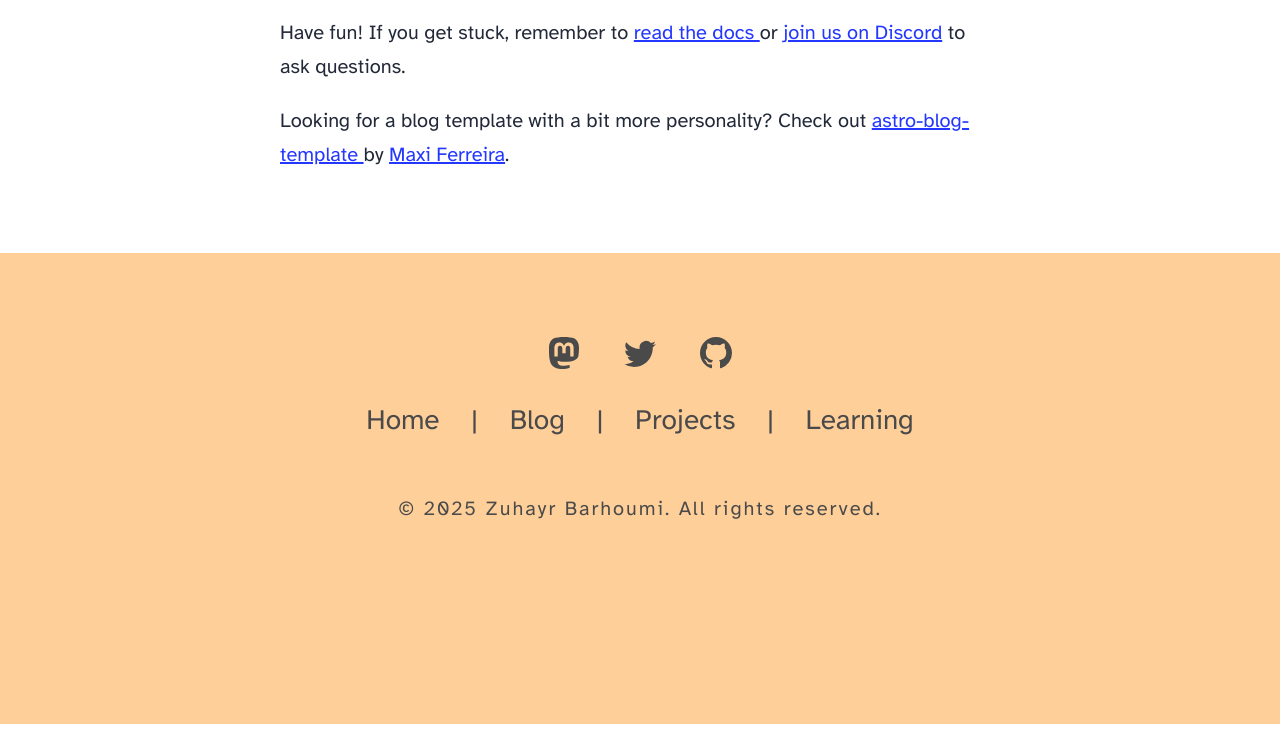
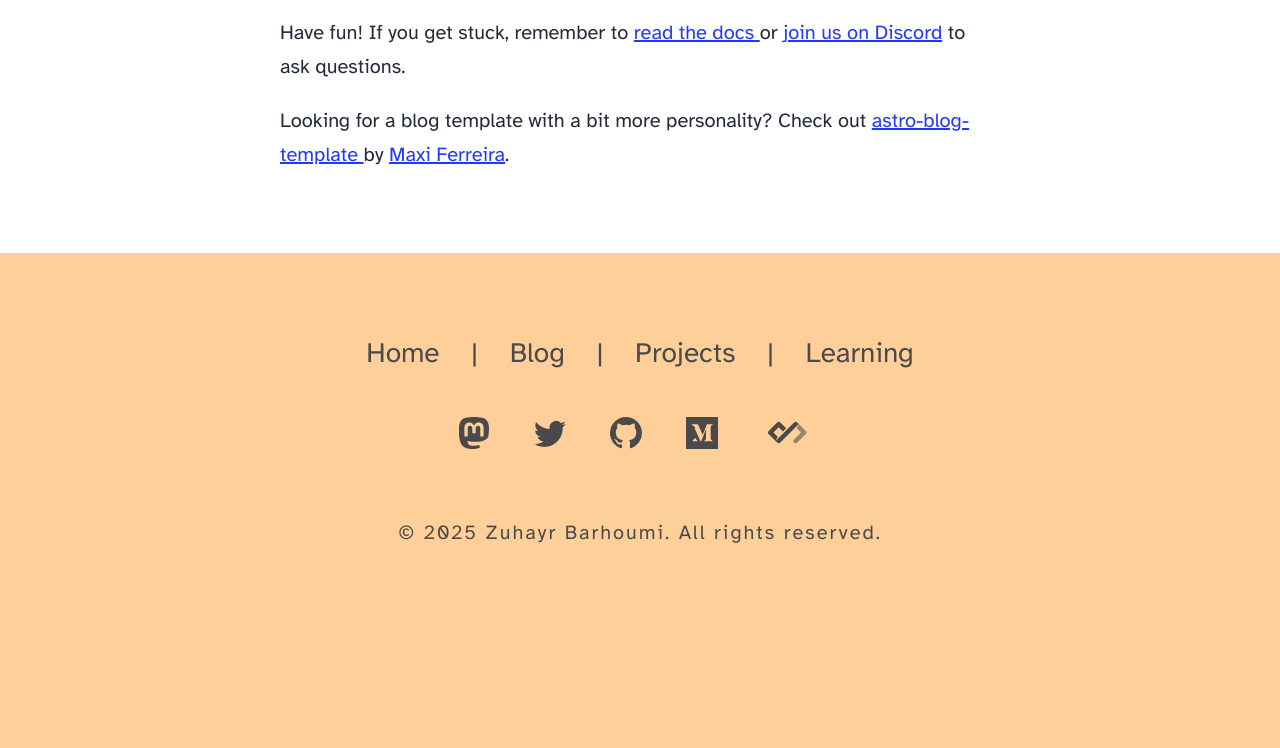
Before and after one commit to Zuhayr-Barhoumi/codelinguist, an Astro site: page / in a window 1280 px wide. Shown: the part 694-1442 px from the top of the page. Before the commit the page ends 1418 px from the top, so only its background shows below. Built offline with nearby package versions, Linux system fonts and the light colour scheme; Astro itself is replaced by a stand-in of ours.

Commit message:
a few more social icons

```diff
--- a/src/components/Footer.astro
+++ b/src/components/Footer.astro
@@ -3,50 +3,6 @@ const today = new Date();
 ---
 
 <footer class="py-4 bg-tertiary text-darkest text-center text-2xl lg:text-3xl">
-  <div class="social-links flex justify-center space-x-4 my-2">
-    <a href="https://m.webtoo.ls/@astro" target="_blank">
-      <span class="sr-only">Follow Astro on Mastodon</span>
-      <svg
-        viewBox="0 0 16 16"
-        aria-hidden="true"
-        width="32"
-        height="32"
-        astro-icon="social/mastodon"
-        ><path
-          fill="currentColor"
-          d="M11.19 12.195c2.016-.24 3.77-1.475 3.99-2.603.348-1.778.32-4.339.32-4.339 0-3.47-2.286-4.488-2.286-4.488C12.062.238 10.083.017 8.027 0h-.05C5.92.017 3.942.238 2.79.765c0 0-2.285 1.017-2.285 4.488l-.002.662c-.004.64-.007 1.35.011 2.091.083 3.394.626 6.74 3.78 7.57 1.454.383 2.703.463 3.709.408 1.823-.1 2.847-.647 2.847-.647l-.06-1.317s-1.303.41-2.767.36c-1.45-.05-2.98-.156-3.215-1.928a3.614 3.614 0 0 1-.033-.496s1.424.346 3.228.428c1.103.05 2.137-.064 3.188-.189zm1.613-2.47H11.13v-4.08c0-.859-.364-1.295-1.091-1.295-.804 0-1.207.517-1.207 1.541v2.233H7.168V5.89c0-1.024-.403-1.541-1.207-1.541-.727 0-1.091.436-1.091 1.296v4.079H3.197V5.522c0-.859.22-1.541.66-2.046.456-.505 1.052-.764 1.793-.764.856 0 1.504.328 1.933.983L8 4.39l.417-.695c.429-.655 1.077-.983 1.934-.983.74 0 1.336.259 1.791.764.442.505.661 1.187.661 2.046v4.203z"
-        ></path></svg
-      >
-    </a>
-    <a href="https://twitter.com/astrodotbuild" target="_blank">
-      <span class="sr-only">Follow Astro on Twitter</span>
-      <svg
-        viewBox="0 0 16 16"
-        aria-hidden="true"
-        width="32"
-        height="32"
-        astro-icon="social/twitter"
-        ><path
-          fill="currentColor"
-          d="M5.026 15c6.038 0 9.341-5.003 9.341-9.334 0-.14 0-.282-.006-.422A6.685 6.685 0 0 0 16 3.542a6.658 6.658 0 0 1-1.889.518 3.301 3.301 0 0 0 1.447-1.817 6.533 6.533 0 0 1-2.087.793A3.286 3.286 0 0 0 7.875 6.03a9.325 9.325 0 0 1-6.767-3.429 3.289 3.289 0 0 0 1.018 4.382A3.323 3.323 0 0 1 .64 6.575v.045a3.288 3.288 0 0 0 2.632 3.218 3.203 3.203 0 0 1-.865.115 3.23 3.23 0 0 1-.614-.057 3.283 3.283 0 0 0 3.067 2.277A6.588 6.588 0 0 1 .78 13.58a6.32 6.32 0 0 1-.78-.045A9.344 9.344 0 0 0 5.026 15z"
-        ></path></svg
-      >
-    </a>
-    <a href="https://github.com/withastro/astro" target="_blank">
-      <span class="sr-only">Go to Astro's GitHub repo</span>
-      <svg
-        viewBox="0 0 16 16"
-        aria-hidden="true"
-        width="32"
-        height="32"
-        astro-icon="social/github"
-        ><path
-          fill="currentColor"
-          d="M8 0C3.58 0 0 3.58 0 8c0 3.54 2.29 6.53 5.47 7.59.4.07.55-.17.55-.38 0-.19-.01-.82-.01-1.49-2.01.37-2.53-.49-2.69-.94-.09-.23-.48-.94-.82-1.13-.28-.15-.68-.52-.01-.53.63-.01 1.08.58 1.23.82.72 1.21 1.87.87 2.33.66.07-.52.28-.87.51-1.07-1.78-.2-3.64-.89-3.64-3.95 0-.87.31-1.59.82-2.15-.08-.2-.36-1.02.08-2.12 0 0 .67-.21 2.2.82.64-.18 1.32-.27 2-.27.68 0 1.36.09 2 .27 1.53-1.04 2.2-.82 2.2-.82.44 1.1.16 1.92.08 2.12.51.56.82 1.27.82 2.15 0 3.07-1.87 3.75-3.65 3.95.29.25.54.73.54 1.48 0 1.07-.01 1.93-.01 2.2 0 .21.15.46.55.38A8.012 8.012 0 0 0 16 8c0-4.42-3.58-8-8-8z"
-        ></path></svg
-      >
-    </a>
-  </div>
   <div class="mt-4 mb-12 border-t-2 border-darkest pt-4 w-fit mx-auto">
     <a
       class="px-4 md:px-5 lg:px-6 decoration-none text-grey hover:text-darkest"
@@ -67,6 +23,91 @@ const today = new Date();
       href="/learning">Learning</a
     >
   </div>
+
+  <div class="social-links flex justify-center space-x-4 my-2">
+    <a href="https://m.webtoo.ls/@CodeLinguist" target="_blank">
+      <span class="sr-only">Follow CodeLinguist on Mastodon</span>
+      <svg
+        viewBox="0 0 16 16"
+        aria-hidden="true"
+        width="32"
+        height="32"
+        CodeLinguist-icon="social/mastodon"
+        ><path
+          fill="currentColor"
+          d="M11.19 12.195c2.016-.24 3.77-1.475 3.99-2.603.348-1.778.32-4.339.32-4.339 0-3.47-2.286-4.488-2.286-4.488C12.062.238 10.083.017 8.027 0h-.05C5.92.017 3.942.238 2.79.765c0 0-2.285 1.017-2.285 4.488l-.002.662c-.004.64-.007 1.35.011 2.091.083 3.394.626 6.74 3.78 7.57 1.454.383 2.703.463 3.709.408 1.823-.1 2.847-.647 2.847-.647l-.06-1.317s-1.303.41-2.767.36c-1.45-.05-2.98-.156-3.215-1.928a3.614 3.614 0 0 1-.033-.496s1.424.346 3.228.428c1.103.05 2.137-.064 3.188-.189zm1.613-2.47H11.13v-4.08c0-.859-.364-1.295-1.091-1.295-.804 0-1.207.517-1.207 1.541v2.233H7.168V5.89c0-1.024-.403-1.541-1.207-1.541-.727 0-1.091.436-1.091 1.296v4.079H3.197V5.522c0-.859.22-1.541.66-2.046.456-.505 1.052-.764 1.793-.764.856 0 1.504.328 1.933.983L8 4.39l.417-.695c.429-.655 1.077-.983 1.934-.983.74 0 1.336.259 1.791.764.442.505.661 1.187.661 2.046v4.203z"
+        ></path></svg
+      >
+    </a>
+    <a href="https://twitter.com/CodeLinguistdotbuild" target="_blank">
+      <span class="sr-only">Follow CodeLinguist on Twitter</span>
+      <svg
+        viewBox="0 0 16 16"
+        aria-hidden="true"
+        width="32"
+        height="32"
+        CodeLinguist-icon="social/twitter"
+        ><path
+          fill="currentColor"
+          d="M5.026 15c6.038 0 9.341-5.003 9.341-9.334 0-.14 0-.282-.006-.422A6.685 6.685 0 0 0 16 3.542a6.658 6.658 0 0 1-1.889.518 3.301 3.301 0 0 0 1.447-1.817 6.533 6.533 0 0 1-2.087.793A3.286 3.286 0 0 0 7.875 6.03a9.325 9.325 0 0 1-6.767-3.429 3.289 3.289 0 0 0 1.018 4.382A3.323 3.323 0 0 1 .64 6.575v.045a3.288 3.288 0 0 0 2.632 3.218 3.203 3.203 0 0 1-.865.115 3.23 3.23 0 0 1-.614-.057 3.283 3.283 0 0 0 3.067 2.277A6.588 6.588 0 0 1 .78 13.58a6.32 6.32 0 0 1-.78-.045A9.344 9.344 0 0 0 5.026 15z"
+        ></path></svg
+      >
+    </a>
+    <a href="https://github.com/withCodeLinguist/CodeLinguist" target="_blank">
+      <span class="sr-only">Go to CodeLinguist's GitHub repo</span>
+      <svg
+        viewBox="0 0 16 16"
+        aria-hidden="true"
+        width="32"
+        height="32"
+        CodeLinguist-icon="social/github"
+        ><path
+          fill="currentColor"
+          d="M8 0C3.58 0 0 3.58 0 8c0 3.54 2.29 6.53 5.47 7.59.4.07.55-.17.55-.38 0-.19-.01-.82-.01-1.49-2.01.37-2.53-.49-2.69-.94-.09-.23-.48-.94-.82-1.13-.28-.15-.68-.52-.01-.53.63-.01 1.08.58 1.23.82.72 1.21 1.87.87 2.33.66.07-.52.28-.87.51-1.07-1.78-.2-3.64-.89-3.64-3.95 0-.87.31-1.59.82-2.15-.08-.2-.36-1.02.08-2.12 0 0 .67-.21 2.2.82.64-.18 1.32-.27 2-.27.68 0 1.36.09 2 .27 1.53-1.04 2.2-.82 2.2-.82.44 1.1.16 1.92.08 2.12.51.56.82 1.27.82 2.15 0 3.07-1.87 3.75-3.65 3.95.29.25.54.73.54 1.48 0 1.07-.01 1.93-.01 2.2 0 .21.15.46.55.38A8.012 8.012 0 0 0 16 8c0-4.42-3.58-8-8-8z"
+        ></path></svg
+      >
+    </a>
+    <a href="https://medium.com/@zouheir.barhoumi">
+      <span class="sr-only">Follow CodeLinguist on Medium</span>
+      <svg viewBox="0 0 24 24" width="32" height="32">
+        <path
+          d="M0 0v32h32V0H0zm19.938 5.686L18.651 6.92a.376.376 0 0 0-.143.362v9.067a.376.376 0 0 0 .143.362l1.257 1.234v.271h-6.322v-.271l1.302-1.265c.128-.128.128-.165.128-.361V8.99l-3.62 9.195h-.49L6.69 8.99v6.163a.85.85 0 0 0 .233.707l1.694 2.054v.271H4.815v-.271L6.51 15.86a.82.82 0 0 0 .218-.707V8.027a.624.624 0 0 0-.203-.527L4.254 5.686v-.271h4.674l3.613 7.923 3.176-7.923h4.456v.271z"
+          fill="currentColor"></path>
+      </svg>
+    </a>
+    <a href="https://daily.dev/@zouheir.barhoumi">
+      <span class="sr-only">Follow CodeLinguist on Medium</span>
+      <svg width="60px" height="60px" viewBox="0 0 40 50" version="1.1">
+        <g
+          id="Logo/White"
+          stroke="none"
+          stroke-width="1"
+          fill="none"
+          fill-rule="evenodd"
+        >
+          <g
+            id="Icon"
+            transform="translate(0.000000, 4.000000)"
+            fill="currentColor"
+          >
+            <g
+              id="Secound"
+              opacity="0.56"
+              transform="translate(21.000000, 0.930000)"
+            >
+              <path
+                d="M6.47910463,8.01371418 L2.94663391,4.48124347 L4.71194884,0.95 L10.4515234,6.68957458 C11.1828255,7.42087669 11.1828255,8.60655167 10.4515234,9.33785378 L3.38719562,16.4021816 C2.65589351,17.1334837 1.47021853,17.1334837 0.738916421,16.4021816 C0.00761431424,15.6708795 0.00761431424,14.4852045 0.738916421,13.7539024 L6.47910463,8.01371418 Z"
+                id="Combined-Shape"></path>
+            </g>
+            <path
+              d="M21.7402327,0.548323198 C22.4715349,-0.182978908 23.6575166,-0.182672097 24.3888188,0.54863001 L25.7132652,1.87307642 L10.2610836,17.325258 C9.52978147,18.0565601 8.34379968,18.0562533 7.61249757,17.3249512 L6.28805116,16.0005048 L21.7402327,0.548323198 Z M15.1176939,5.40493351 L12.4688011,8.05382633 L8.93633036,4.52135561 L4.52089537,8.9367906 L8.05336609,12.4692613 L6.28805116,16.0005048 L0.54847658,10.2609302 C-0.182825527,9.52962809 -0.182825527,8.34395311 0.54847658,7.612651 L7.61249757,0.54863001 C8.34379968,-0.182672097 9.52978147,-0.182978908 10.2610836,0.548323198 L15.1176939,5.40493351 Z"
+              id="Main"></path>
+          </g>
+        </g>
+      </svg>
+    </a>
+  </div>
+
   <p
     class="mt-4 md:mt-6 tracking-widest lg:text-base border-t-2 border-darkest p-4 w-fit mx-auto"
   >
@@ -77,42 +118,42 @@ const today = new Date();
 <!-- <footer>
   &copy; {today.getFullYear()} Zuhayr Barhoumi. All rights reserved.
   <div class="social-links">
-    <a href="https://m.webtoo.ls/@astro" target="_blank">
-      <span class="sr-only">Follow Astro on Mastodon</span>
+    <a href="https://m.webtoo.ls/@CodeLinguist" target="_blank">
+      <span class="sr-only">Follow CodeLinguist on Mastodon</span>
       <svg
         viewBox="0 0 16 16"
         aria-hidden="true"
         width="32"
         height="32"
-        astro-icon="social/mastodon"
+        CodeLinguist-icon="social/mastodon"
         ><path
           fill="currentColor"
           d="M11.19 12.195c2.016-.24 3.77-1.475 3.99-2.603.348-1.778.32-4.339.32-4.339 0-3.47-2.286-4.488-2.286-4.488C12.062.238 10.083.017 8.027 0h-.05C5.92.017 3.942.238 2.79.765c0 0-2.285 1.017-2.285 4.488l-.002.662c-.004.64-.007 1.35.011 2.091.083 3.394.626 6.74 3.78 7.57 1.454.383 2.703.463 3.709.408 1.823-.1 2.847-.647 2.847-.647l-.06-1.317s-1.303.41-2.767.36c-1.45-.05-2.98-.156-3.215-1.928a3.614 3.614 0 0 1-.033-.496s1.424.346 3.228.428c1.103.05 2.137-.064 3.188-.189zm1.613-2.47H11.13v-4.08c0-.859-.364-1.295-1.091-1.295-.804 0-1.207.517-1.207 1.541v2.233H7.168V5.89c0-1.024-.403-1.541-1.207-1.541-.727 0-1.091.436-1.091 1.296v4.079H3.197V5.522c0-.859.22-1.541.66-2.046.456-.505 1.052-.764 1.793-.764.856 0 1.504.328 1.933.983L8 4.39l.417-.695c.429-.655 1.077-.983 1.934-.983.74 0 1.336.259 1.791.764.442.505.661 1.187.661 2.046v4.203z"
         ></path></svg
       >
     </a>
-    <a href="https://twitter.com/astrodotbuild" target="_blank">
-      <span class="sr-only">Follow Astro on Twitter</span>
+    <a href="https://twitter.com/CodeLinguistdotbuild" target="_blank">
+      <span class="sr-only">Follow CodeLinguist on Twitter</span>
       <svg
         viewBox="0 0 16 16"
         aria-hidden="true"
         width="32"
         height="32"
-        astro-icon="social/twitter"
+        CodeLinguist-icon="social/twitter"
         ><path
           fill="currentColor"
           d="M5.026 15c6.038 0 9.341-5.003 9.341-9.334 0-.14 0-.282-.006-.422A6.685 6.685 0 0 0 16 3.542a6.658 6.658 0 0 1-1.889.518 3.301 3.301 0 0 0 1.447-1.817 6.533 6.533 0 0 1-2.087.793A3.286 3.286 0 0 0 7.875 6.03a9.325 9.325 0 0 1-6.767-3.429 3.289 3.289 0 0 0 1.018 4.382A3.323 3.323 0 0 1 .64 6.575v.045a3.288 3.288 0 0 0 2.632 3.218 3.203 3.203 0 0 1-.865.115 3.23 3.23 0 0 1-.614-.057 3.283 3.283 0 0 0 3.067 2.277A6.588 6.588 0 0 1 .78 13.58a6.32 6.32 0 0 1-.78-.045A9.344 9.344 0 0 0 5.026 15z"
         ></path></svg
       >
     </a>
-    <a href="https://github.com/withastro/astro" target="_blank">
-      <span class="sr-only">Go to Astro's GitHub repo</span>
+    <a href="https://github.com/withCodeLinguist/CodeLinguist" target="_blank">
+      <span class="sr-only">Go to CodeLinguist's GitHub repo</span>
       <svg
         viewBox="0 0 16 16"
         aria-hidden="true"
         width="32"
         height="32"
-        astro-icon="social/github"
+        CodeLinguist-icon="social/github"
         ><path
           fill="currentColor"
           d="M8 0C3.58 0 0 3.58 0 8c0 3.54 2.29 6.53 5.47 7.59.4.07.55-.17.55-.38 0-.19-.01-.82-.01-1.49-2.01.37-2.53-.49-2.69-.94-.09-.23-.48-.94-.82-1.13-.28-.15-.68-.52-.01-.53.63-.01 1.08.58 1.23.82.72 1.21 1.87.87 2.33.66.07-.52.28-.87.51-1.07-1.78-.2-3.64-.89-3.64-3.95 0-.87.31-1.59.82-2.15-.08-.2-.36-1.02.08-2.12 0 0 .67-.21 2.2.82.64-.18 1.32-.27 2-.27.68 0 1.36.09 2 .27 1.53-1.04 2.2-.82 2.2-.82.44 1.1.16 1.92.08 2.12.51.56.82 1.27.82 2.15 0 3.07-1.87 3.75-3.65 3.95.29.25.54.73.54 1.48 0 1.07-.01 1.93-.01 2.2 0 .21.15.46.55.38A8.012 8.012 0 0 0 16 8c0-4.42-3.58-8-8-8z"
```
